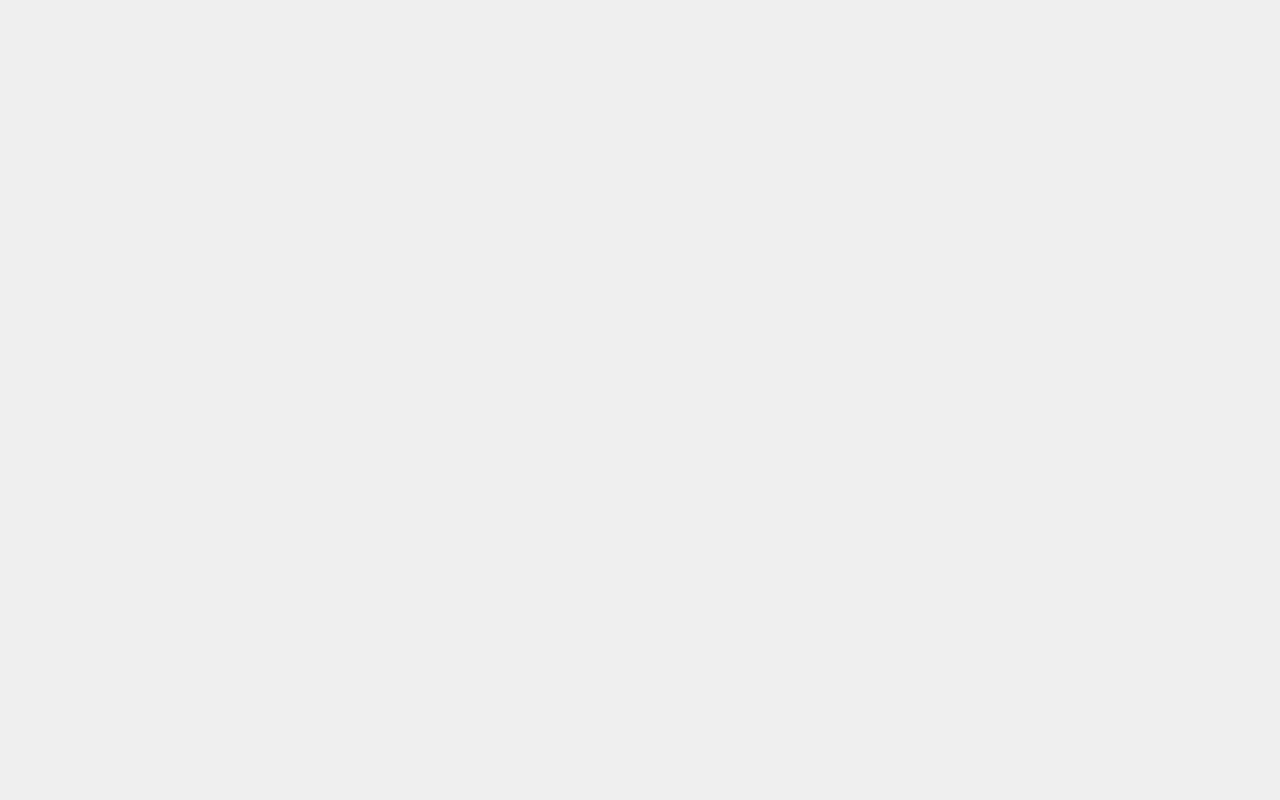
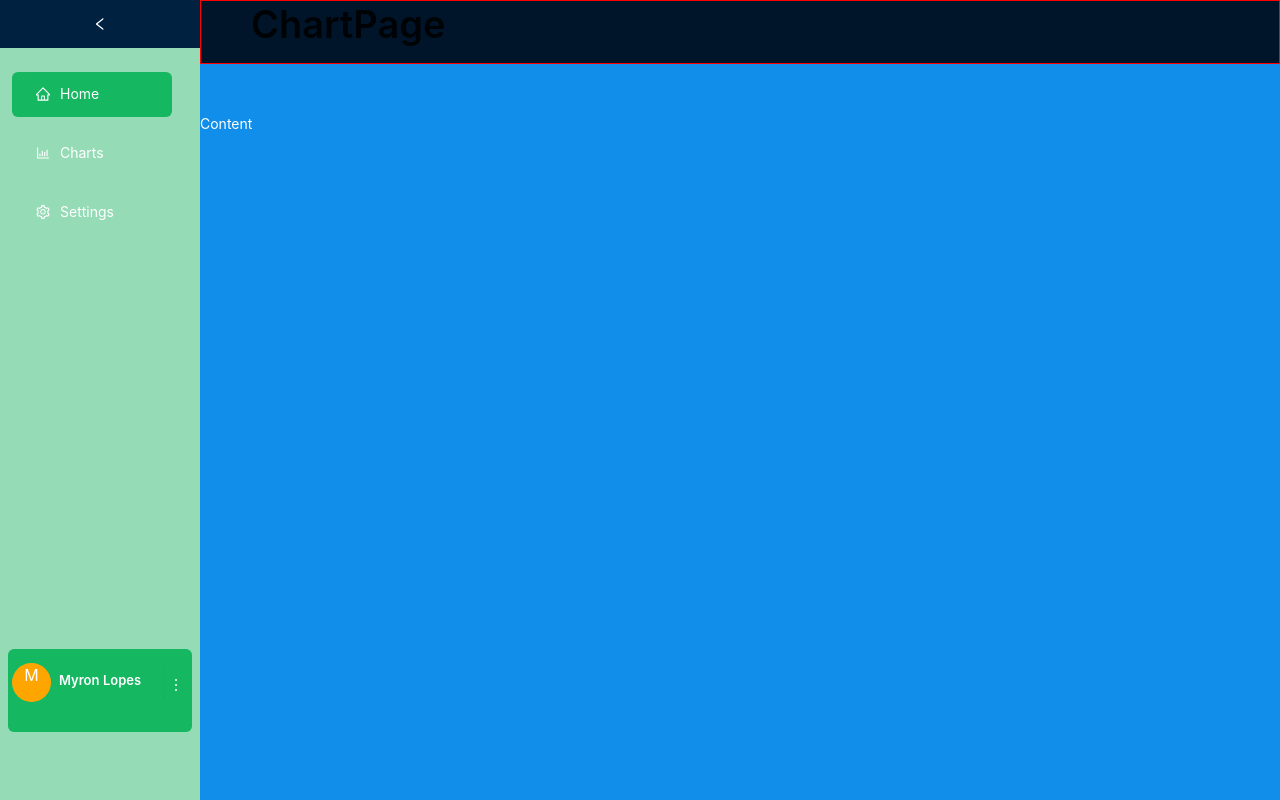
Before and after one commit to COS301-SE-2021/Integrated-Data-Intelligence-Suite, a React (Create React App) app in the folder frontend/: page /chart in a window 1280 px wide. Built offline with nearby package versions, Linux system fonts and the light colour scheme.

Commit message:
added Basic layout for chart page and navigation

```diff
--- a/frontend/src/app/App.js
+++ b/frontend/src/app/App.js
@@ -3,6 +3,7 @@ import React, {Component} from 'react';
 import {Route, Switch} from "react-router-dom";
 import LoginPage from './pages/LoginPage';
 import HomePage from "./pages/HomePage";
+import ChartPage from "./pages/ChartPage";
 
 class App extends Component {
     state = {}
@@ -18,6 +19,11 @@ class App extends Component {
                     <Route exact path='/login'>
                         <LoginPage/>
                     </Route>
+
+                    <Route exact path='/chart'>
+                        <ChartPage/>
+                    </Route>
+
                 </Switch>
             </>
         );
--- a/frontend/src/app/components/SideBar/ExitMenuTooltip.js
+++ b/frontend/src/app/components/SideBar/ExitMenuTooltip.js
@@ -21,7 +21,7 @@ class ExitMenuTooltip extends React.Component {
                         Lock
                     </Menu.Item>
                     <Menu.Item key="2" icon={<PoweroffOutlined/>}>
-                                <Link to="/login">logout</Link>
+                        <Link to="/login">logout</Link>
                     </Menu.Item>
                 </Menu>
             </>
--- a/frontend/src/app/components/SideBar/SideBar.js
+++ b/frontend/src/app/components/SideBar/SideBar.js
@@ -28,6 +28,7 @@ class SideBar extends React.Component {
                     </Menu.Item>
                     <Menu.Item key="2" icon={<BarChartOutlined/>}>
                         Charts
+                        <Link to='/chart'/>
                     </Menu.Item>
                     {/*<SubMenu key="sub1" icon={<UserOutlined/>} title="User">*/}
                     {/*    <Menu.Item key="3">User 1</Menu.Item>*/}
--- /dev/null
+++ b/frontend/src/app/pages/ChartPage.js
@@ -0,0 +1,40 @@
+import React, {Component} from 'react';
+import SideBar from "../components/SideBar/SideBar";
+import {
+    Input, Layout
+} from 'antd';
+import {Typography} from 'antd';
+import {Route, Switch} from "react-router-dom";
+
+const {Title, Text} = Typography;
+const {Header, Footer, Sider, Content} = Layout;
+
+
+class ChartPage extends Component {
+    state = {}
+
+    render() {
+        return (
+            <>
+                <Switch>
+                    <Route exact path='/chart'>
+                        <Layout id={'outer_layout'} className={'chart-page'}>
+                            <SideBar/>
+                            <Layout>
+                                <Header id={'top_bar'}>
+                                    {/*<SearchBar/>*/}
+                                    <Title level={1}>ChartPage</Title>
+                                </Header>
+                                <Content id={'content_section'}>Content</Content>
+                                {/*<Footer id={'footer_section'}>Footer</Footer>*/}
+                            </Layout>
+                        </Layout>
+                    </Route>
+                </Switch>
+            </>
+        );
+    }
+
+}
+
+export default ChartPage;
```
